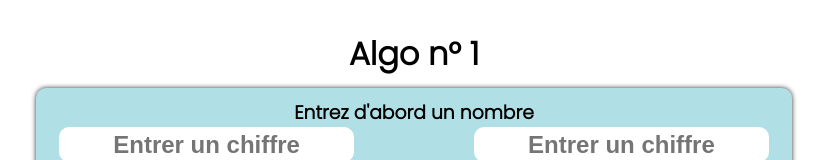
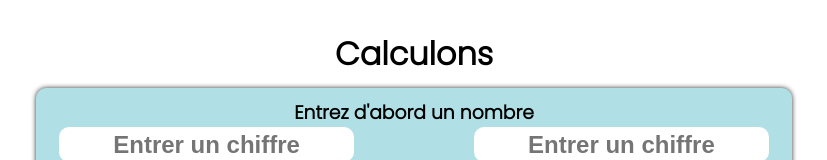
Before and after one commit to patshikwe/algo_one, a plain HTML site: page index.html in a window 1280 px wide. Shown: the top 160 px of the page, without its empty margins (226-1053 px from the left). Drawn offline with nearby package versions, Linux system fonts and the light colour scheme.

Commit message:
Changement h1

```diff
--- a/index.html
+++ b/index.html
@@ -11,7 +11,7 @@
 
 <body>
     <div class="container">
-        <h1>Algo n° 1</h1>
+        <h1>Calculons</h1>
 
         <div class="container-box">
             <h3>Entrez d'abord un nombre</h3>
```
